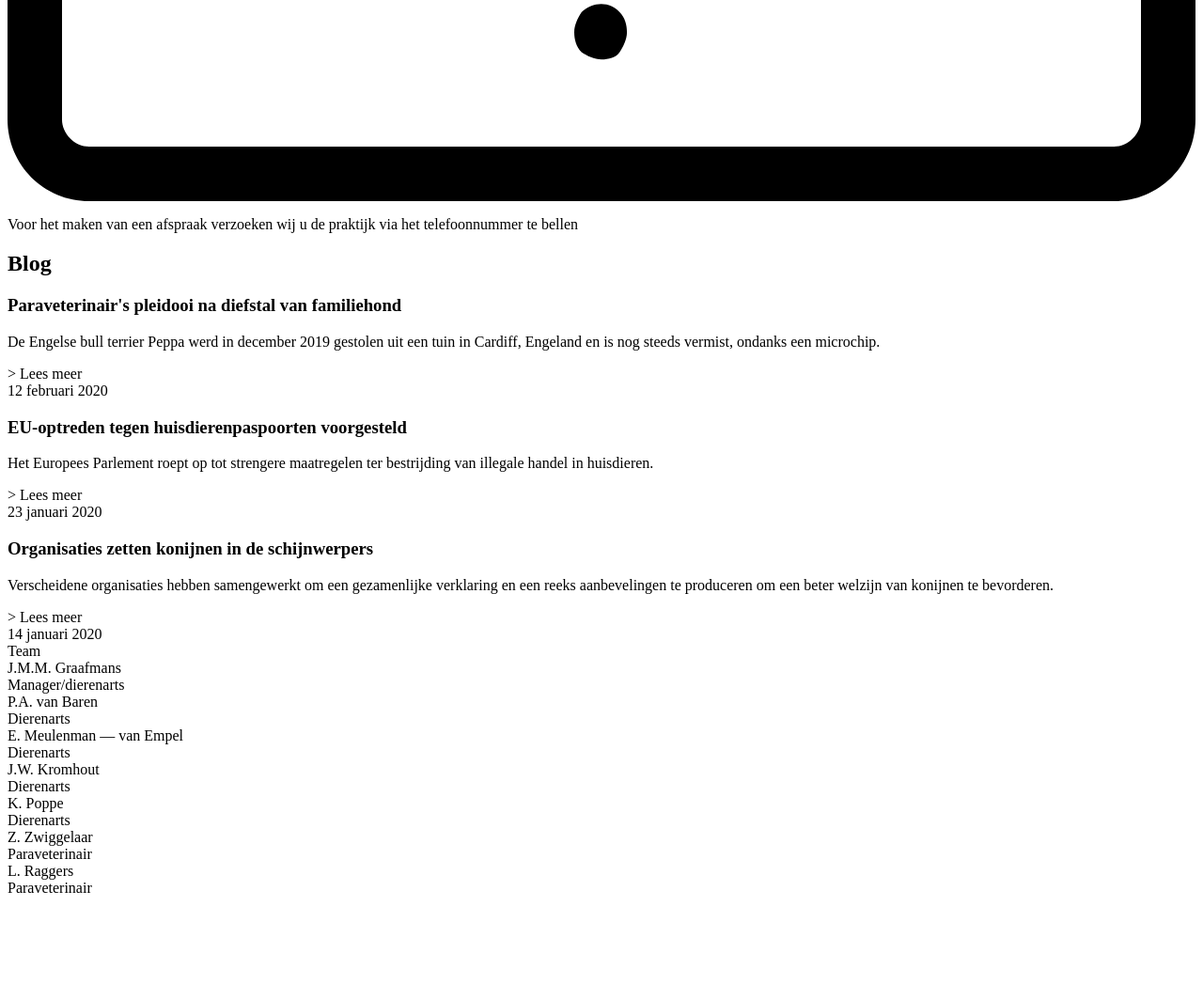
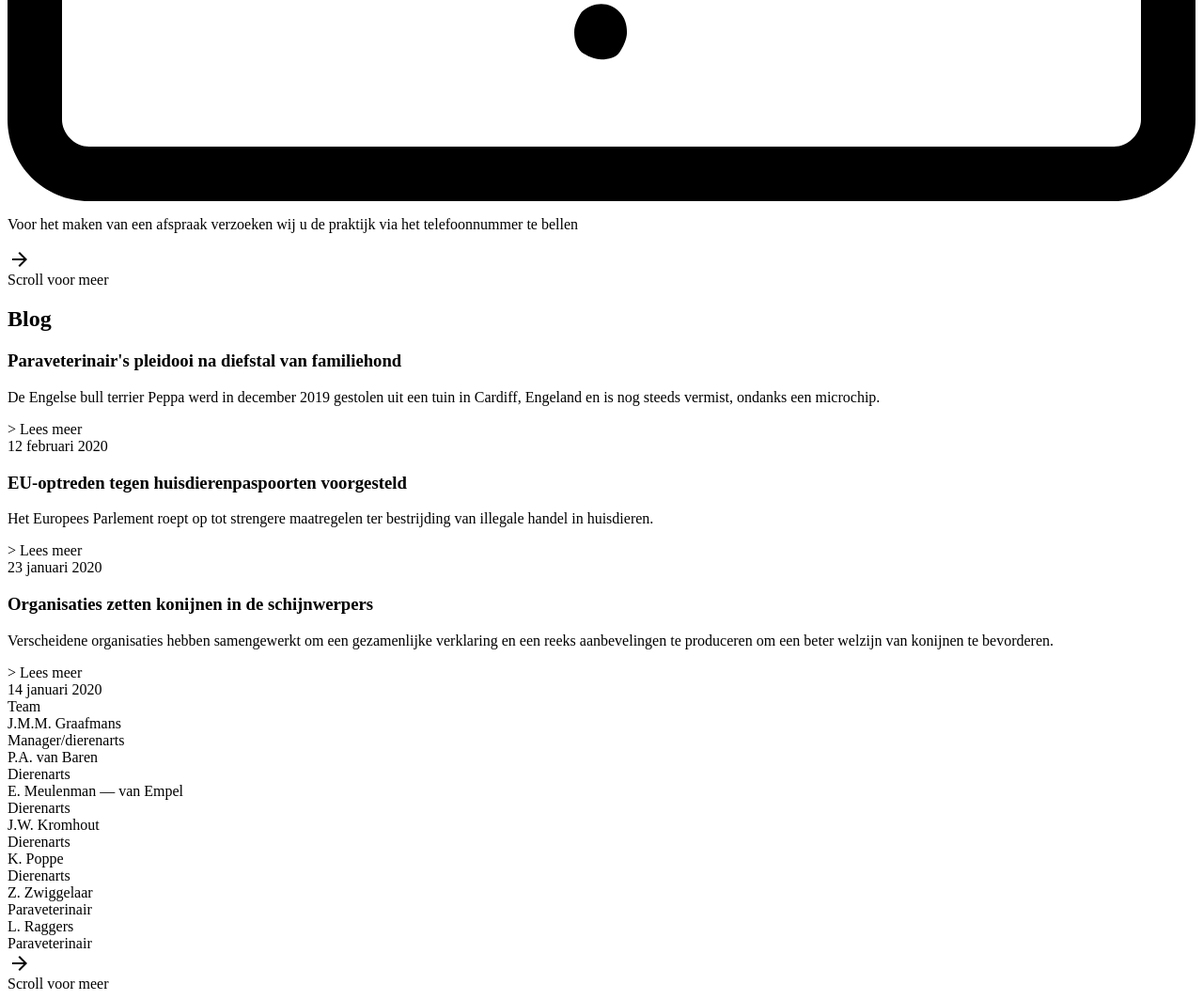
Before and after one commit to varvino/veterinair-centrum, a PHP site: page /veterinair-centrum/content/front-page.php in a window 1280 px wide. Shown: the part 3741-4805 px from the top of the page at 94% size. Before the commit the page ends 4691 px from the top, so only its background shows below. Run offline with PHP 8.4, Linux system fonts and the light colour scheme; some libraries are stand-ins or nearby versions.

Commit message:
Front-page: added some form of visual controls for the carousel

```diff
--- a/content/front-page.php
+++ b/content/front-page.php
@@ -14,6 +14,10 @@
         </div>
     </div>
 </div>
+        <div class="controls controls--about">
+            <img src="<?php echo HTTP; ?>src/img/icons/icon_arrow-right.svg" alt="Scroll voor meer content" class="controls__icon">
+            <div class="controls__text">Scroll voor meer</div>
+        </div>
 
 <div class="blog-container">
     <h2 class="blog__title title">Blog</h2>
@@ -106,3 +110,7 @@
         </div>
     </div>
 </div>
+        <div class="controls">
+            <img src="<?php echo HTTP; ?>/src/img/icons/icon_arrow-right.svg" alt="Scroll voor meer content" class="controls__icon">
+            <div class="controls__text">Scroll voor meer</div>
+        </div>
```
